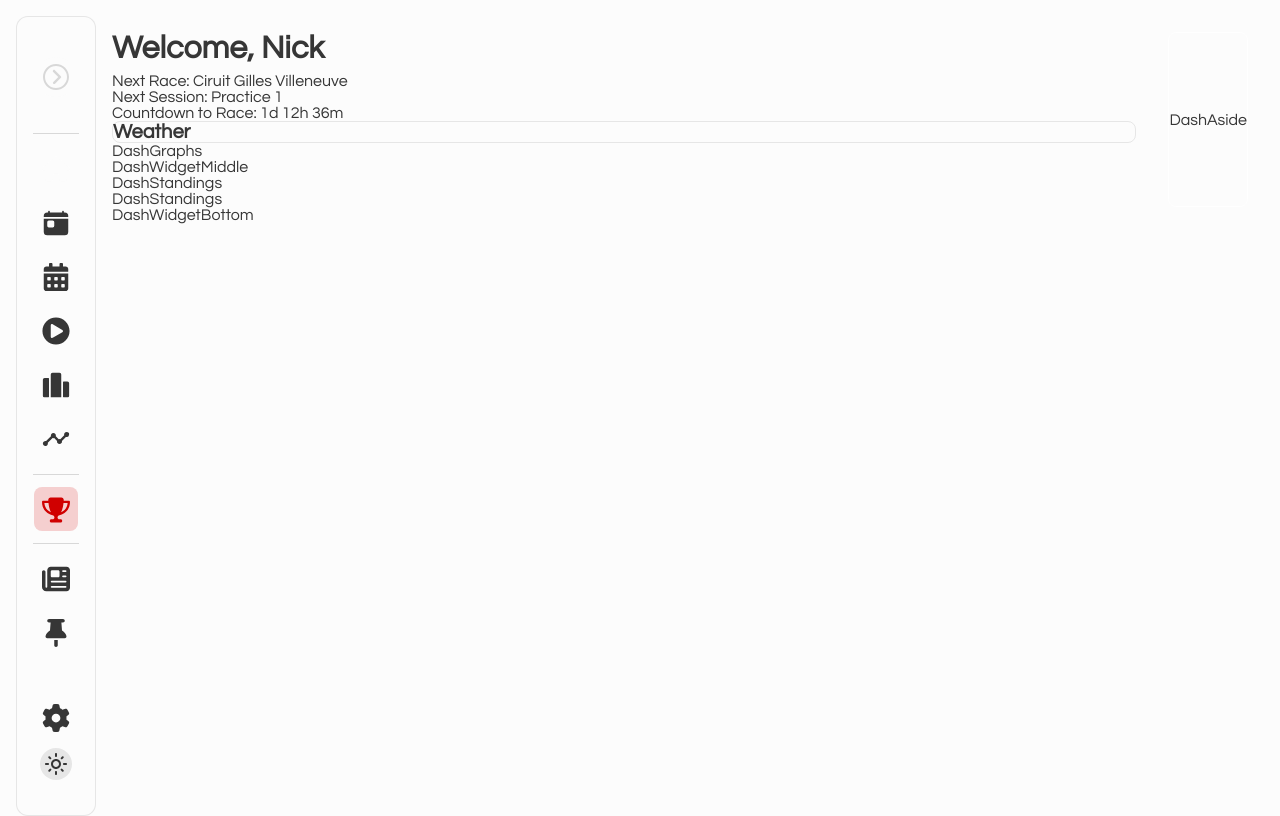
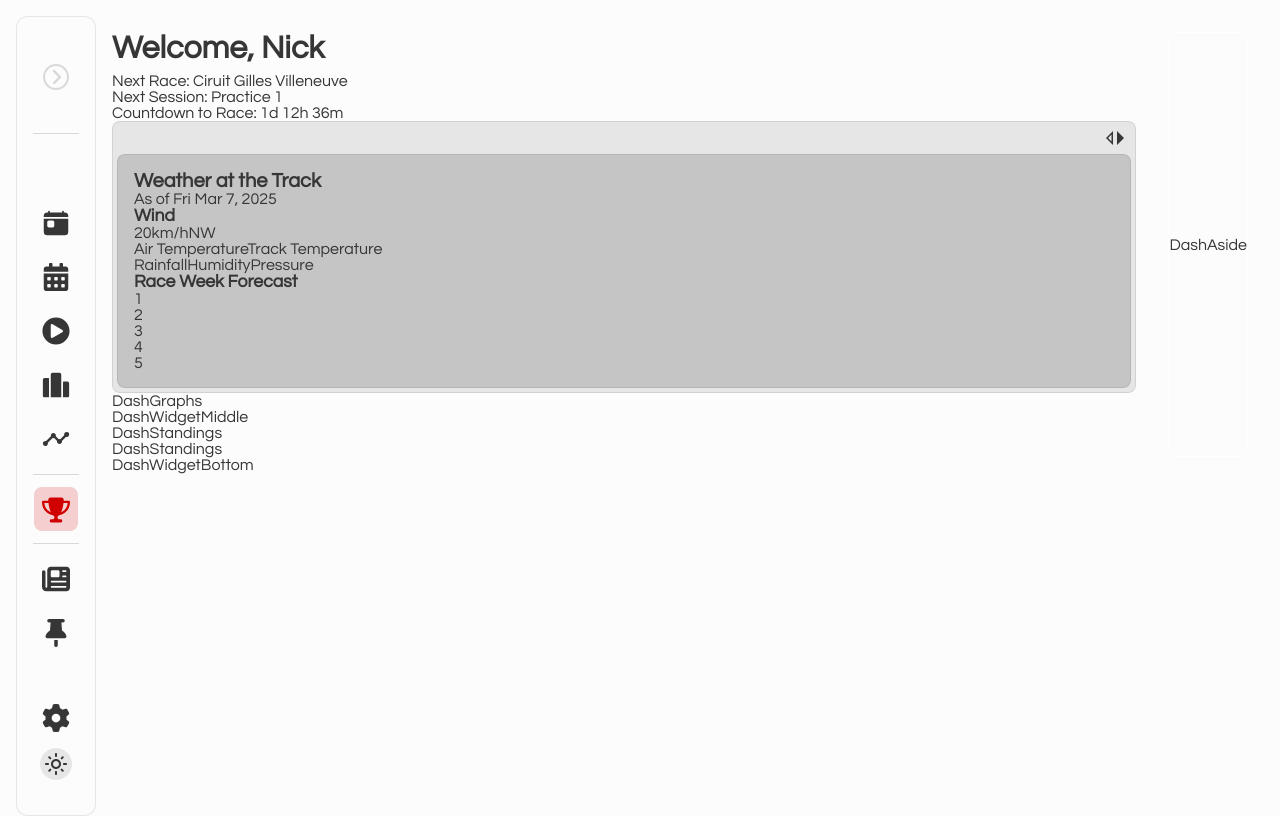
Before and after one commit to nickdoucette24/pitstop-v3, a React (Create React App) app in the folder client/: page /home in a window 1280 px wide. Built offline with nearby package versions, Linux system fonts and the light colour scheme.

Commit message:
weather widget started

```diff
--- a/client/src/components/DashContent/DashContent.module.scss
+++ b/client/src/components/DashContent/DashContent.module.scss
@@ -5,7 +5,8 @@
   display: flex;
   flex-direction: column;
   padding-left: 5rem;
-  z-index: -1;
+  z-index: 0;
+  pointer-events: all;
 
   @include respond-to(sm) {
     flex-direction: row;
--- a/client/src/components/DashSideNav/DashSideNav.module.scss
+++ b/client/src/components/DashSideNav/DashSideNav.module.scss
@@ -14,7 +14,7 @@
   background-color: var(--base);
   transition: border 0.3s ease-in-out, background-color 0.3s ease-in-out,
     width 0.2s ease-in-out;
-  z-index: 10;
+  z-index: 1;
 
   &:hover {
     border: 1px solid var(--border-hover);
@@ -30,6 +30,7 @@
   justify-content: center;
   align-items: center;
   min-height: 5.5rem;
+  pointer-events: auto;
 
   &.expanded {
     align-items: flex-start;
--- a/client/src/components/DashWidgetTop/DashWidgetTop.module.scss
+++ b/client/src/components/DashWidgetTop/DashWidgetTop.module.scss
@@ -1 +1,26 @@
 @import "../../sass/base/global";
+
+.widget-container {
+  background-color: var(--border);
+  display: flex;
+  flex-direction: column;
+  transition: background-color 0.125s ease-in-out;
+
+  &:hover {
+    background-color: var(--border-hover);
+  }
+}
+
+.widget-content {
+  margin: 0 0.25rem 0.25rem 0.25rem;
+  padding: 1rem;
+  border: 1px solid var(--border);
+  border-radius: 0.5rem;
+  background-color: var(--border-hover);
+  display: flex;
+}
+
+.switch-container {
+  align-self: flex-end;
+  margin: 0.25rem 0.5rem;
+}
--- a/client/src/components/DashWidgetTop/DashWidgetTop.tsx
+++ b/client/src/components/DashWidgetTop/DashWidgetTop.tsx
@@ -1,13 +1,34 @@
+import { useState } from "react";
 import styles from "./DashWidgetTop.module.scss";
+import WidgetSwitch from "../common/WidgetSwitch/WidgetSwitch"; // Import WidgetSwitch
+import WeatherWidget from "../common/WeatherWidget/WeatherWidget"; // Placeholder for weather
+import PollsWidget from "../common/PollsWidget/PollsWidget"; // Placeholder for polls
 
 type Props = {
   theme: string;
 };
 
 const DashWidgetTop = ({ theme }: Props) => {
+  const [selectedWidgetTop, setSelectedWidgetTop] = useState<
+    "weather" | "polls"
+  >("weather");
+
   return (
     <div data-theme={theme} className={styles["widget-container"]}>
-      <h4>Weather</h4>
+      <div className={styles["switch-container"]}>
+        <WidgetSwitch
+          theme={theme}
+          isWeather={selectedWidgetTop === "weather"}
+          toggleWidget={() =>
+            setSelectedWidgetTop((prev) =>
+              prev === "weather" ? "polls" : "weather"
+            )
+          }
+        />
+      </div>
+      <div className={styles["widget-content"]}>
+        {selectedWidgetTop === "weather" ? <WeatherWidget /> : <PollsWidget />}
+      </div>
     </div>
   );
 };
--- /dev/null
+++ b/client/src/components/common/PollsWidget/PollsWidget.tsx
@@ -0,0 +1,13 @@
+import React from "react";
+
+type Props = {};
+
+const PollsWidget = (props: Props) => {
+  return (
+    <div>
+      <h4>Live Polls</h4>
+    </div>
+  );
+};
+
+export default PollsWidget;
--- /dev/null
+++ b/client/src/components/common/WeatherWidget/WeatherWidget.tsx
@@ -0,0 +1,42 @@
+import React from "react";
+
+type Props = {};
+
+const WeatherWidget = (props: Props) => {
+  return (
+    <div>
+      <div>
+        <div>
+          <h4>Weather at the Track</h4>
+          <span>As of Fri Mar 7, 2025</span>
+        </div>
+        <div>
+          <h5>Wind</h5>
+          <span>20km/h</span>
+          <span>NW</span>
+        </div>
+      </div>
+      <div>
+        <span>Air Temperature</span>
+        <span>Track Temperature</span>
+        <div>
+          <span>Rainfall</span>
+          <span>Humidity</span>
+          <span>Pressure</span>
+        </div>
+      </div>
+      <div>
+        <h5>Race Week Forecast</h5>
+        <div>
+          <div>1</div>
+          <div>2</div>
+          <div>3</div>
+          <div>4</div>
+          <div>5</div>
+        </div>
+      </div>
+    </div>
+  );
+};
+
+export default WeatherWidget;
--- /dev/null
+++ b/client/src/components/common/WidgetSwitch/WidgetSwitch.module.scss
@@ -0,0 +1,12 @@
+@use "../../../sass/partials/mixins" as *;
+
+.widget-switch {
+  cursor: pointer;
+  @include flex-center;
+  color: var(--accent-opaque);
+  transition: color 0.125s ease-in-out;
+
+  &:hover {
+    color: var(--accent);
+  }
+}
--- /dev/null
+++ b/client/src/components/common/WidgetSwitch/WidgetSwitch.tsx
@@ -0,0 +1,30 @@
+import { MdOutlineSwitchLeft, MdOutlineSwitchRight } from "react-icons/md";
+import styles from "./WidgetSwitch.module.scss";
+
+type WidgetSwitchProps = {
+  isWeather: boolean;
+  toggleWidget: () => void;
+  theme: string;
+};
+
+const WidgetSwitch = ({
+  isWeather,
+  toggleWidget,
+  theme,
+}: WidgetSwitchProps) => {
+  return (
+    <button
+      data-theme={theme}
+      className={styles["widget-switch"]}
+      onClick={toggleWidget}
+    >
+      {isWeather ? (
+        <MdOutlineSwitchLeft size={24} />
+      ) : (
+        <MdOutlineSwitchRight size={24} />
+      )}
+    </button>
+  );
+};
+
+export default WidgetSwitch;
```
Also changed, not shown: client/src/components/common/PollsWidget/PollsWidget.module.scss (added), client/src/components/common/WeatherWidget/WeatherWidget.module.scss (added).
